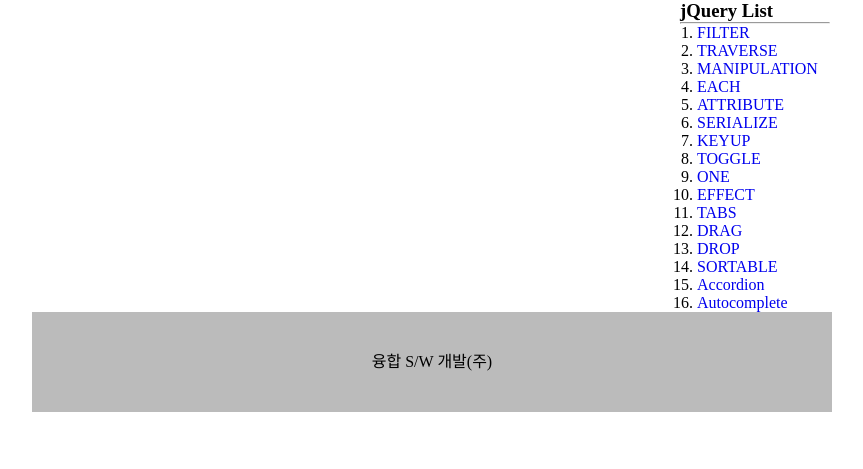
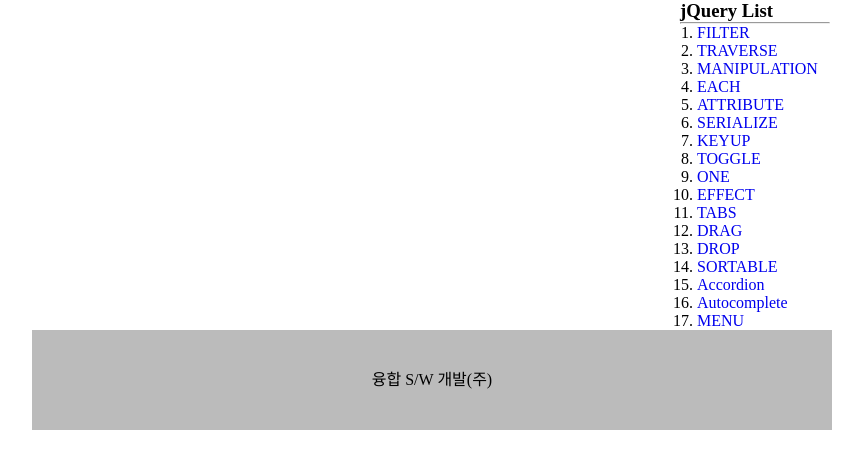
Before and after one commit to park-wyan-gi/kh-web-2020, a Java web app: page / in a window 1280 px wide. Shown: the part 262-731 px from the top of the page, without its empty margins (208-1071 px from the left). Run offline with Tomcat 11, a stand-in JSP engine, Linux system fonts and the light colour scheme; some libraries are stand-ins or nearby versions.

Commit message:
2020.12.4(금) 수업까지.

```diff
--- a/kh-web-2020/WebContent/jquery/menu.jsp
+++ b/kh-web-2020/WebContent/jquery/menu.jsp
@@ -26,6 +26,7 @@
 	<li><a href='index.jsp?inc=./jquery/sortable.jsp'>SORTABLE</a>
 	<li><a href='index.jsp?inc=./jquery/accordion.jsp'>Accordion</a>
 	<li><a href='index.jsp?inc=./jquery/autocomplete.jsp'>Autocomplete</a>
+	<li><a href='index.jsp?inc=./jquery/menu_ui.jsp'>MENU</a>
 
 </ol>
 </body>
```
